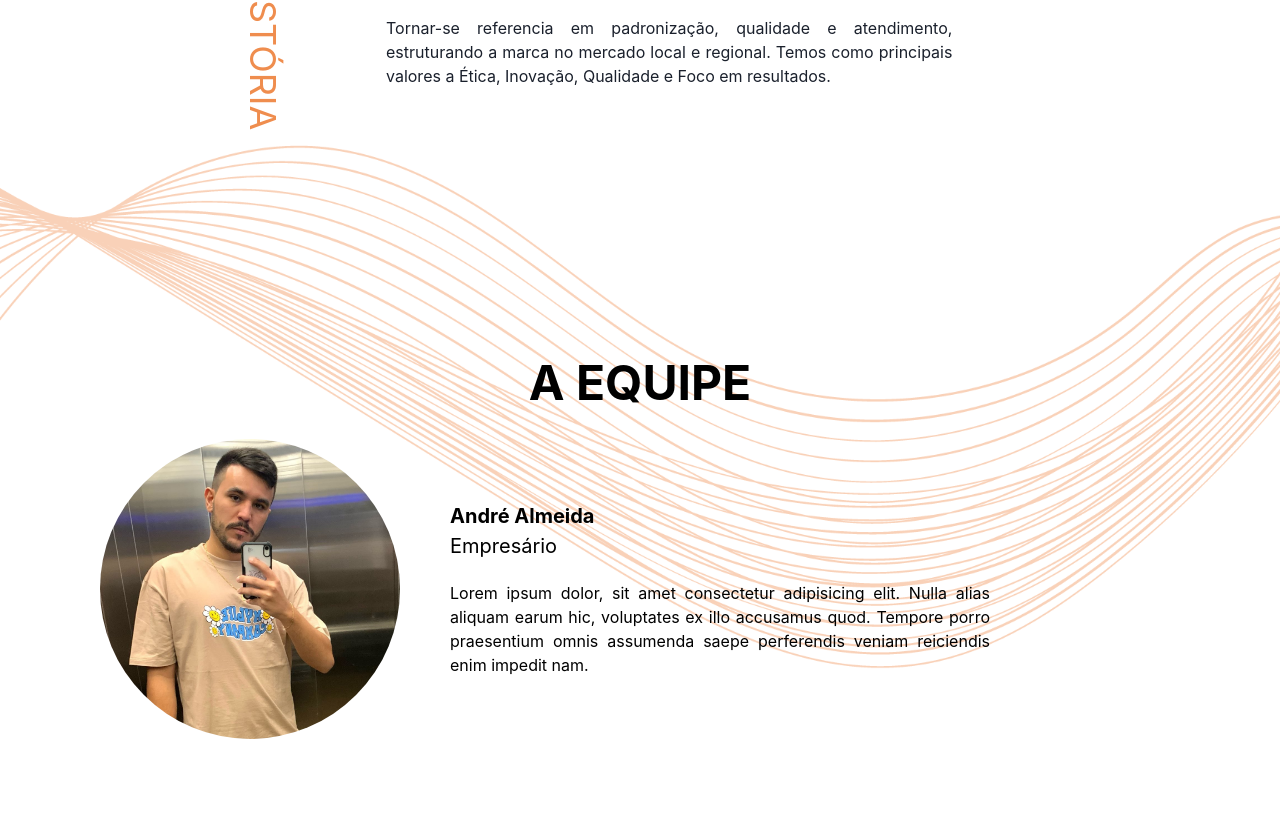
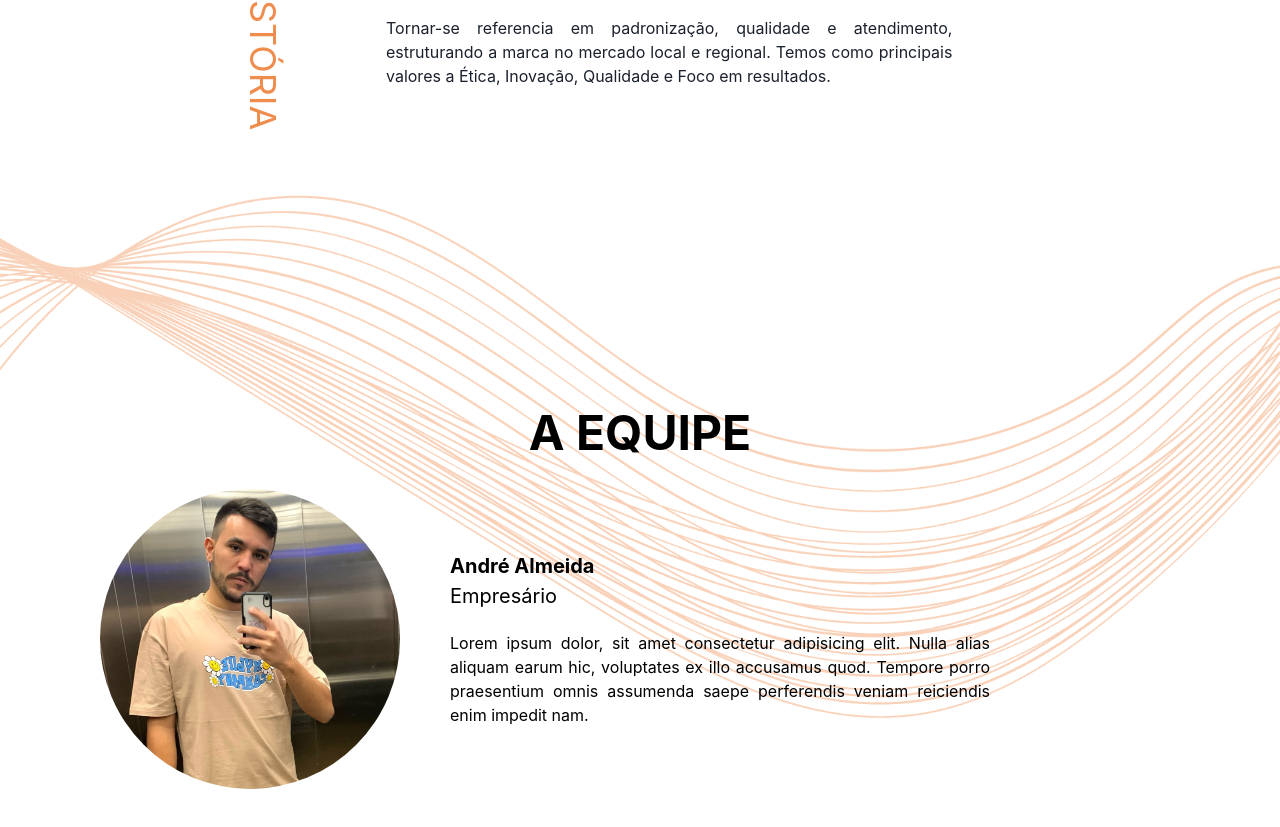
Before and after one commit to caetanojpo/forfix-smartphoneRepair, a React (Create React App) app: page / in a window 1280 px wide. Shown: the part 1573-2400 px from the top of the page. Built offline with nearby package versions, Linux system fonts and the light colour scheme; some icons are missing.

Commit message:
Margin adjust

```diff
--- a/src/Sections/Team/index.jsx
+++ b/src/Sections/Team/index.jsx
@@ -19,6 +19,7 @@ import './Team.css';
 const Team = () => {
   return (
     <Flex
+      marginTop="50px"
       id="team"
       className="team"
       h={{ base: '100%', lg: '100vh' }}
```
